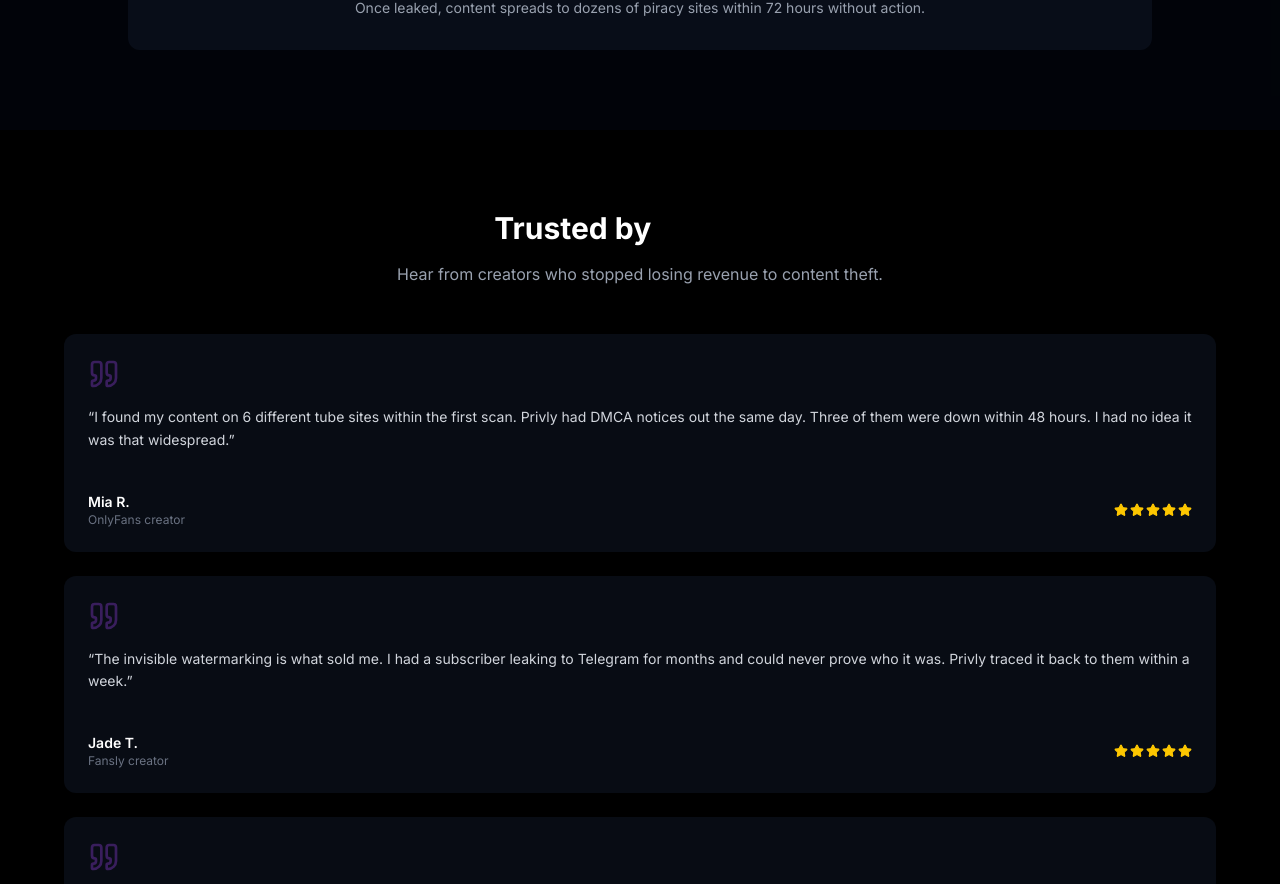
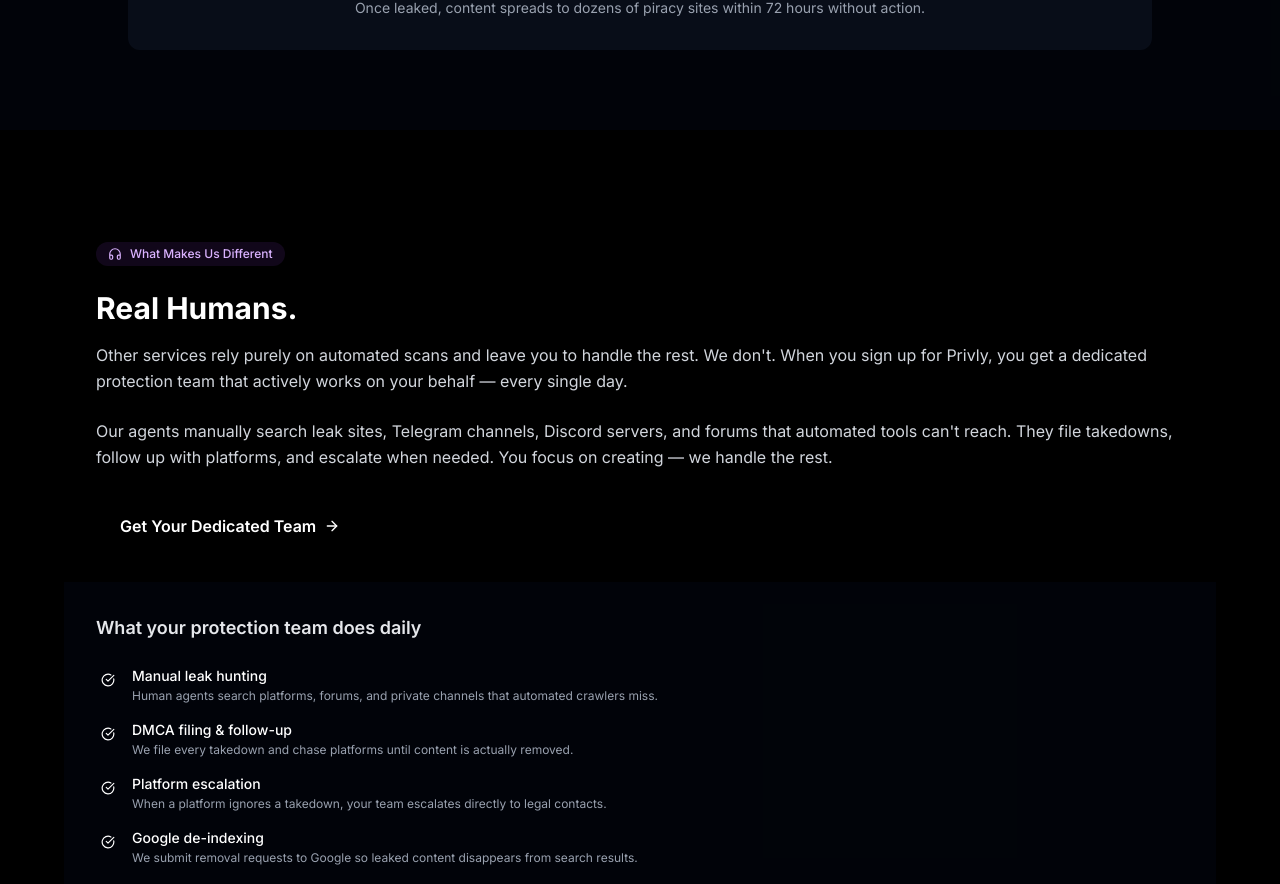
Before and after one commit to jonoairey/privly-public, a Next.js app: page / in a window 1280 px wide. Shown: the part 5493-6377 px from the top of the page. Built offline with nearby package versions, Linux system fonts and the light colour scheme; no server answers.

Commit message:
making sure we emphasise human element

```diff
--- a/app/about/page.tsx
+++ b/app/about/page.tsx
@@ -49,7 +49,7 @@ export default function AboutPage() {
             <ul className="space-y-3 text-gray-300 text-lg">
               <li className="flex gap-3">
                 <span className="text-purple-400">→</span>
-                <span>Automatically detects leaks across 100+ platforms</span>
+                <span>Automatically detects leaks across 500+ platforms</span>
               </li>
               <li className="flex gap-3">
                 <span className="text-purple-400">→</span>
--- a/app/features/page.tsx
+++ b/app/features/page.tsx
@@ -162,25 +162,43 @@ export default function FeaturesPage() {
               );
             })}
 
-            {/* Human Support — full width */}
-            <div className="md:col-span-2 rounded-xl p-6 border border-gray-800 bg-gray-900/50 hover:border-purple-500/30 transition-colors">
-              <div className="flex flex-col sm:flex-row items-start gap-5">
-                <div className="w-10 h-10 rounded-lg bg-gradient-to-br from-green-600 to-emerald-700 flex items-center justify-center flex-shrink-0">
-                  <HeadphonesIcon className="w-5 h-5 text-white" />
+            {/* Human Protection Team — full width, premium feel */}
+            <div className="md:col-span-2 rounded-xl p-8 border border-purple-500/20 bg-gradient-to-r from-purple-950/20 to-pink-950/20 hover:border-purple-500/30 transition-colors">
+              <div className="grid sm:grid-cols-2 gap-8">
+                <div>
+                  <div className="w-10 h-10 rounded-lg bg-gradient-to-br from-green-600 to-emerald-700 flex items-center justify-center mb-4">
+                    <HeadphonesIcon className="w-5 h-5 text-white" />
+                  </div>
+                  <h3 className="text-xl font-semibold mb-3">Dedicated Human Protection Team</h3>
+                  <p className="text-sm text-gray-300 mb-4 leading-relaxed">
+                    Automation is powerful, but it can&apos;t do everything. That&apos;s why every Privly subscriber
+                    gets a dedicated team of human agents who actively work to protect your content — not just
+                    respond when you ask for help.
+                  </p>
+                  <p className="text-sm text-gray-400 leading-relaxed">
+                    Your team manually searches leak sites, private Telegram groups, Discord servers, and forums
+                    that automated crawlers can&apos;t access. They file takedowns, follow up with platforms,
+                    escalate to legal contacts, and monitor for re-uploads. This isn&apos;t a help desk — it&apos;s
+                    a protection team working for you every day.
+                  </p>
                 </div>
-                <div>
-                  <h3 className="text-xl font-semibold mb-2">Dedicated Human Support</h3>
-                  <p className="text-sm text-gray-400 mb-3">
-                    Real people, not chatbots. Our support team handles everything from account setup to complex takedown situations. Priority response within 24 hours.
-                  </p>
-                  <div className="flex flex-wrap gap-4">
-                    <span className="flex items-center gap-2 text-sm text-gray-300">
-                      <CheckCircle className="w-4 h-4 text-green-400" /> Real human support
-                    </span>
-                    <span className="flex items-center gap-2 text-sm text-gray-300">
-                      <CheckCircle className="w-4 h-4 text-green-400" /> Priority email response
-                    </span>
-                  </div>
+                <div className="space-y-3">
+                  <p className="text-xs font-semibold text-gray-400 uppercase tracking-wider mb-3">What your team does</p>
+                  {[
+                    'Manually hunt for leaks on private channels & forums',
+                    'File and follow up on every DMCA takedown',
+                    'Escalate ignored takedowns to platform legal teams',
+                    'Submit Google de-indexing removal requests',
+                    'Monitor for re-uploads after content is removed',
+                    'Investigate new leak sources specific to you',
+                    'Provide regular protection status updates',
+                    'Handle complex or multi-platform takedown situations',
+                  ].map((item, i) => (
+                    <div key={i} className="flex items-start gap-2">
+                      <CheckCircle className="w-4 h-4 text-green-400 flex-shrink-0 mt-0.5" />
+                      <span className="text-sm text-gray-300">{item}</span>
+                    </div>
+                  ))}
                 </div>
               </div>
             </div>
@@ -220,7 +238,7 @@ export default function FeaturesPage() {
                     { feature: 'Copyright Registration', privly: true, others: false },
                     { feature: 'Impersonation & AI Detection', privly: true, others: false },
                     { feature: 'Content Vault', privly: true, others: false },
-                    { feature: 'Dedicated Human Support', privly: true, others: false },
+                    { feature: 'Dedicated Human Protection Team', privly: true, others: false },
                   ].map((row, idx) => (
                     <tr key={idx} className="hover:bg-gray-900/30 transition-colors">
                       <td className="px-5 py-3 text-sm font-medium">{row.feature}</td>
--- a/app/how-it-works/page.tsx
+++ b/app/how-it-works/page.tsx
@@ -9,6 +9,7 @@ import {
   Shield,
   CheckCircle,
   ArrowRight,
+  HeadphonesIcon,
 } from 'lucide-react';
 
 export const metadata = genMeta({
@@ -320,6 +321,74 @@ export default function HowItWorks() {
               </ul>
             </div>
           </div>
+
+          {/* Divider */}
+          <div className="h-px bg-gray-800" />
+
+          {/* Step 5: Your Dedicated Protection Team */}
+          <div id="step-5" className="scroll-mt-24">
+            <div className="text-center mb-10">
+              <div className="flex items-center justify-center gap-3 mb-4">
+                <span className="text-5xl font-black text-transparent bg-clip-text bg-gradient-to-r from-purple-400 to-pink-400">+</span>
+                <span className="text-xs font-semibold text-emerald-300 bg-emerald-500/10 border border-emerald-500/30 px-3 py-1 rounded-full">Always On</span>
+              </div>
+              <h2 className="text-3xl sm:text-4xl font-bold mb-4">Your Dedicated Protection Team</h2>
+              <p className="text-gray-300 max-w-2xl mx-auto leading-relaxed">
+                Automation handles the speed. But your dedicated human agents handle
+                everything else — the places bots can&apos;t reach, the follow-ups platforms
+                ignore, and the complex situations that need a real person.
+              </p>
+            </div>
+
+            <div className="rounded-2xl border border-purple-500/20 bg-gradient-to-br from-purple-950/20 to-gray-900/80 p-8 sm:p-10">
+              <div className="grid sm:grid-cols-2 lg:grid-cols-3 gap-6">
+                {[
+                  {
+                    title: 'Manual Leak Hunting',
+                    desc: 'Human agents search private Telegram groups, Discord servers, and forums that automated crawlers miss.',
+                  },
+                  {
+                    title: 'DMCA Filing & Follow-up',
+                    desc: 'Every takedown is filed and tracked. If a platform is slow to respond, your team escalates directly.',
+                  },
+                  {
+                    title: 'Google De-indexing',
+                    desc: 'We submit removal requests to Google so leaked content disappears from search results entirely.',
+                  },
+                  {
+                    title: 'Re-upload Monitoring',
+                    desc: 'After content is removed, your team watches for re-uploads to the same sites and new ones.',
+                  },
+                  {
+                    title: 'Platform Escalation',
+                    desc: 'When standard takedowns are ignored, your team contacts platform legal departments directly.',
+                  },
+                  {
+                    title: 'Protection Reports',
+                    desc: 'Regular updates on what was found, what was removed, and what your team is currently working on.',
+                  },
+                ].map((item, idx) => (
+                  <div key={idx} className="flex items-start gap-3">
+                    <div className="w-6 h-6 rounded-full bg-gradient-to-br from-purple-600 to-pink-600 flex items-center justify-center flex-shrink-0 mt-0.5">
+                      <CheckCircle className="w-3.5 h-3.5 text-white" />
+                    </div>
+                    <div>
+                      <p className="text-sm font-medium text-white mb-1">{item.title}</p>
+                      <p className="text-xs text-gray-400">{item.desc}</p>
+                    </div>
+                  </div>
+                ))}
+              </div>
+
+              <div className="mt-8 pt-6 border-t border-gray-800 text-center">
+                <p className="text-gray-300 text-sm">
+                  <span className="font-semibold text-white">This isn&apos;t a helpdesk.</span> Your
+                  protection team is actively working for you every day — finding leaks, filing takedowns,
+                  and making sure your content stays protected.
+                </p>
+              </div>
+            </div>
+          </div>
         </div>
       </section>
 
--- a/app/page.tsx
+++ b/app/page.tsx
@@ -220,8 +220,8 @@ export default function Home() {
               },
               {
                 icon: HeadphonesIcon,
-                title: 'Dedicated Human Support',
-                description: 'Real people backing you up with takedowns, questions, and anything you need.',
+                title: 'Dedicated Protection Team',
+                description: 'Real agents manually hunting leaks, filing takedowns, and following up with platforms every day.',
               },
             ].map((feature, idx) => {
               const Icon = feature.icon;
@@ -351,6 +351,82 @@ export default function Home() {
                 </div>
               );
             })}
+          </div>
+        </div>
+      </section>
+
+      {/* HUMAN + AI PROTECTION — key differentiator */}
+      <section className="relative w-full py-20 px-4 sm:px-6 lg:px-8 reveal">
+        <div className="max-w-6xl mx-auto">
+          <div className="rounded-2xl border border-purple-500/20 bg-gradient-to-br from-gray-900/80 via-purple-950/10 to-gray-900/80 overflow-hidden">
+            <div className="grid md:grid-cols-2 gap-0">
+              {/* Left — messaging */}
+              <div className="p-8 sm:p-12 flex flex-col justify-center">
+                <div className="inline-flex items-center gap-2 px-3 py-1 rounded-full bg-purple-500/10 border border-purple-500/20 text-purple-300 text-xs font-medium mb-6 w-fit">
+                  <HeadphonesIcon className="w-3.5 h-3.5" />
+                  What Makes Us Different
+                </div>
+                <h2 className="text-3xl sm:text-4xl font-bold mb-4">
+                  Real Humans.{' '}
+                  <span className="text-transparent bg-clip-text bg-gradient-to-r from-purple-400 to-pink-400">Working For You.</span>
+                </h2>
+                <p className="text-gray-300 mb-6 leading-relaxed">
+                  Other services rely purely on automated scans and leave you to handle the rest.
+                  We don&apos;t. When you sign up for Privly, you get a dedicated protection team
+                  that actively works on your behalf — every single day.
+                </p>
+                <p className="text-gray-300 mb-8 leading-relaxed">
+                  Our agents manually search leak sites, Telegram channels, Discord servers, and forums
+                  that automated tools can&apos;t reach. They file takedowns, follow up with platforms,
+                  and escalate when needed. You focus on creating — we handle the rest.
+                </p>
+                <a
+                  href="/get-started"
+                  className="inline-flex items-center gap-2 px-6 py-3 bg-gradient-to-r from-purple-600 to-pink-600 rounded-lg font-semibold hover:opacity-90 transition-opacity w-fit"
+                >
+                  Get Your Dedicated Team <ArrowRight className="w-4 h-4" />
+                </a>
+              </div>
+
+              {/* Right — what your team does */}
+              <div className="flex flex-col justify-center p-8 sm:p-12 bg-gray-950/50 border-t md:border-t-0 md:border-l border-purple-500/10">
+                <h3 className="text-lg font-semibold mb-6 text-gray-200">What your protection team does daily</h3>
+                <div className="space-y-4">
+                  {[
+                    {
+                      title: 'Manual leak hunting',
+                      desc: 'Human agents search platforms, forums, and private channels that automated crawlers miss.',
+                    },
+                    {
+                      title: 'DMCA filing & follow-up',
+                      desc: 'We file every takedown and chase platforms until content is actually removed.',
+                    },
+                    {
+                      title: 'Platform escalation',
+                      desc: 'When a platform ignores a takedown, your team escalates directly to legal contacts.',
+                    },
+                    {
+                      title: 'Google de-indexing',
+                      desc: 'We submit removal requests to Google so leaked content disappears from search results.',
+                    },
+                    {
+                      title: 'Ongoing monitoring',
+                      desc: 'Your team continuously monitors for re-uploads and new leaks — not just during scans.',
+                    },
+                  ].map((item, idx) => (
+                    <div key={idx} className="flex items-start gap-3">
+                      <div className="w-6 h-6 rounded-full bg-gradient-to-br from-purple-600 to-pink-600 flex items-center justify-center flex-shrink-0 mt-0.5">
+                        <CheckCircle className="w-3.5 h-3.5 text-white" />
+                      </div>
+                      <div>
+                        <p className="text-sm font-medium text-white">{item.title}</p>
+                        <p className="text-xs text-gray-400 mt-0.5">{item.desc}</p>
+                      </div>
+                    </div>
+                  ))}
+                </div>
+              </div>
+            </div>
           </div>
         </div>
       </section>
```
